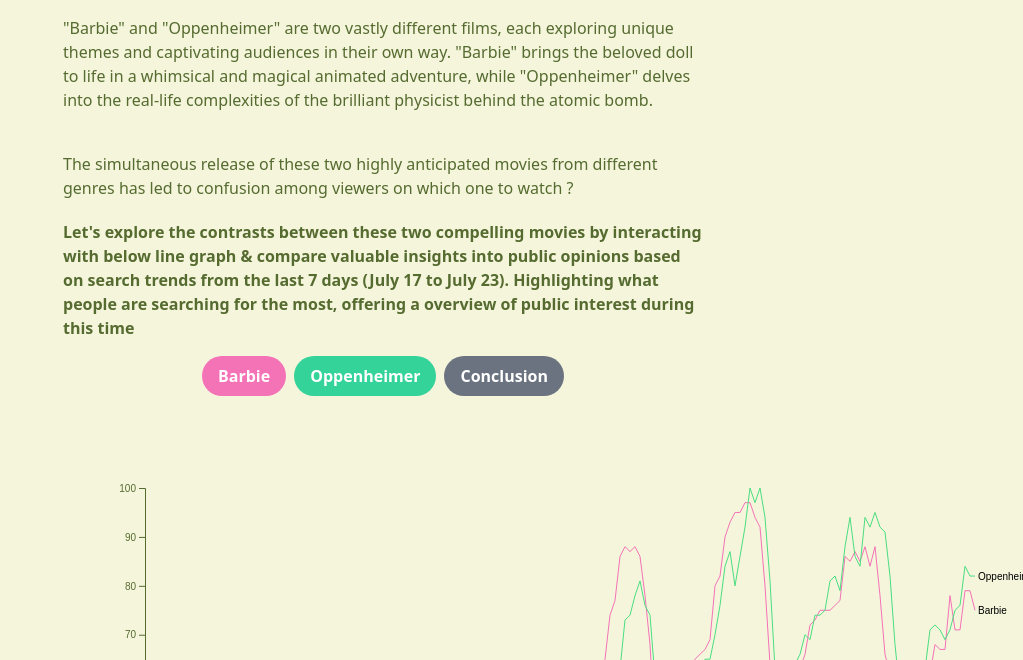
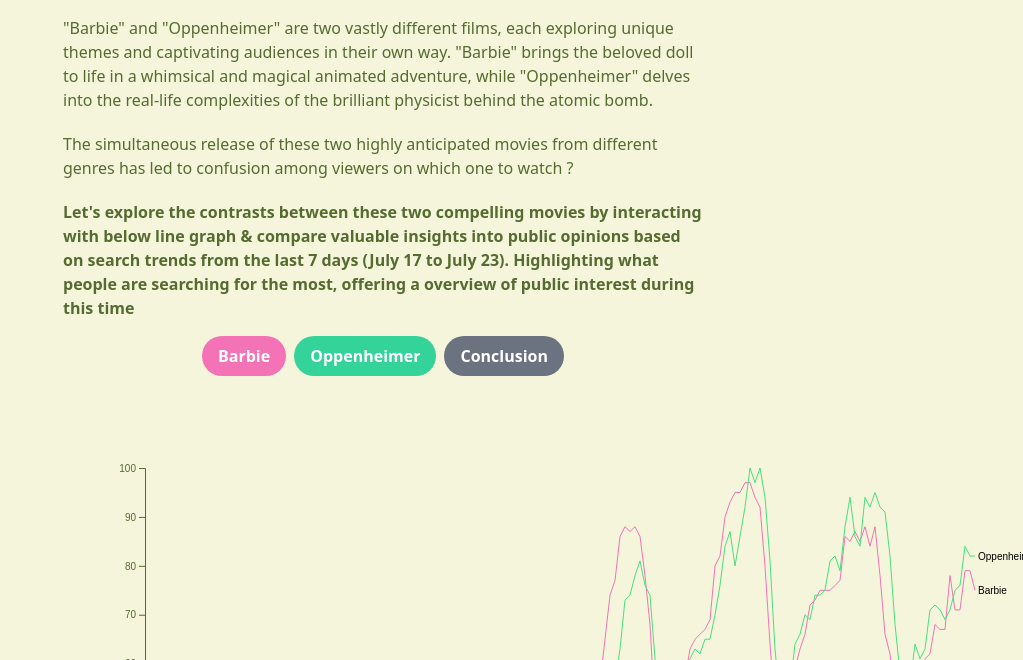
Before and after one commit to anjaligang/narrative-dashboard-aj, a plain HTML site: page index.html in a window 1280 px wide. Shown: the part 140-800 px from the top of the page, without its empty margins (257-1280 px from the left). Drawn offline with nearby package versions, Linux system fonts and the light colour scheme.

Commit message:
“finalver”

```diff
--- a/index.html
+++ b/index.html
@@ -62,7 +62,7 @@
             behind
             the atomic bomb.
         </p>
-        <p class="ex1 pt-10 mx-30">
+        <p class="ex1 mt-5 mx-30">
             The simultaneous release of these two highly anticipated movies from different genres has led to confusion
             among viewers on which one to watch ?
             </p>
```
